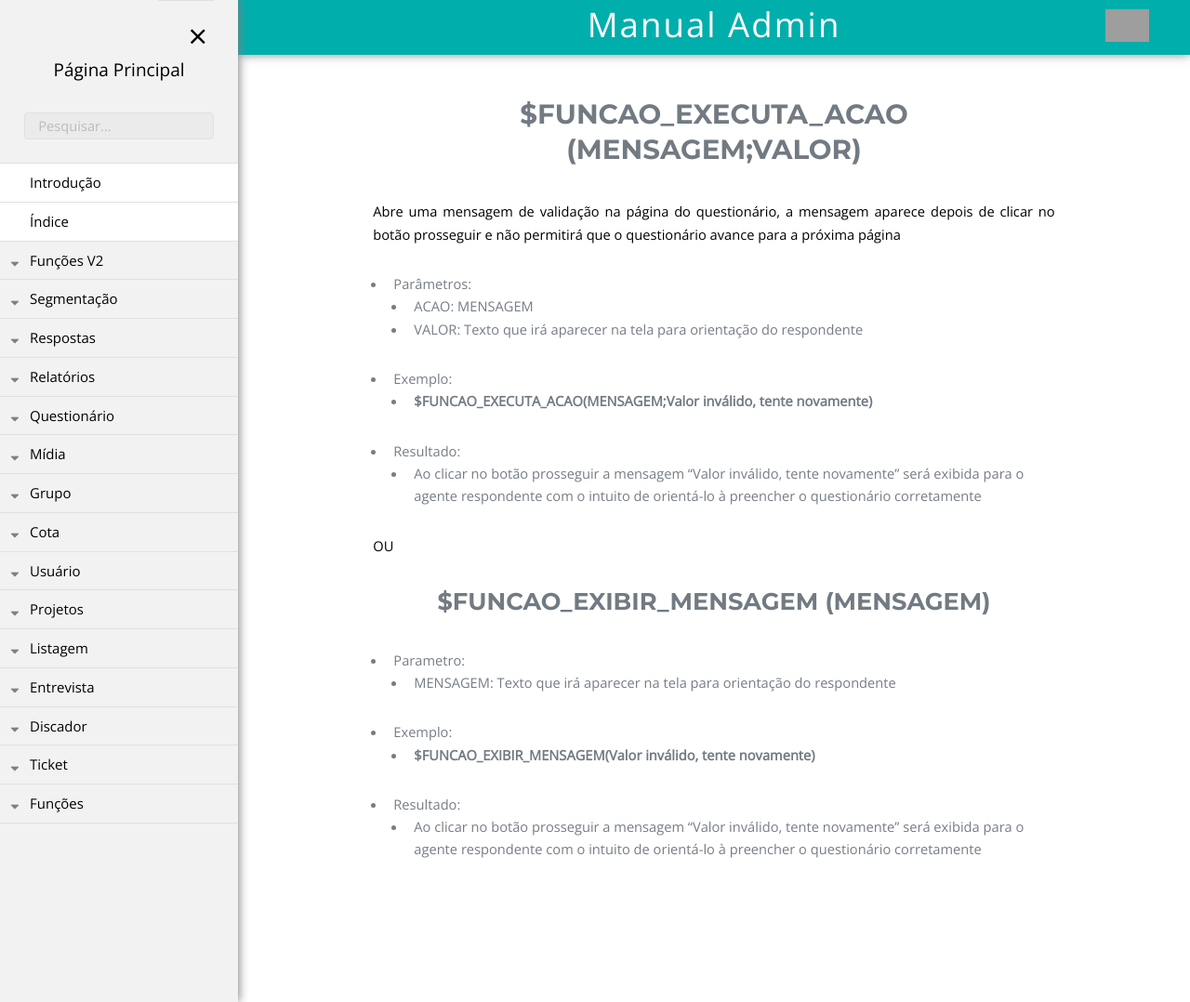
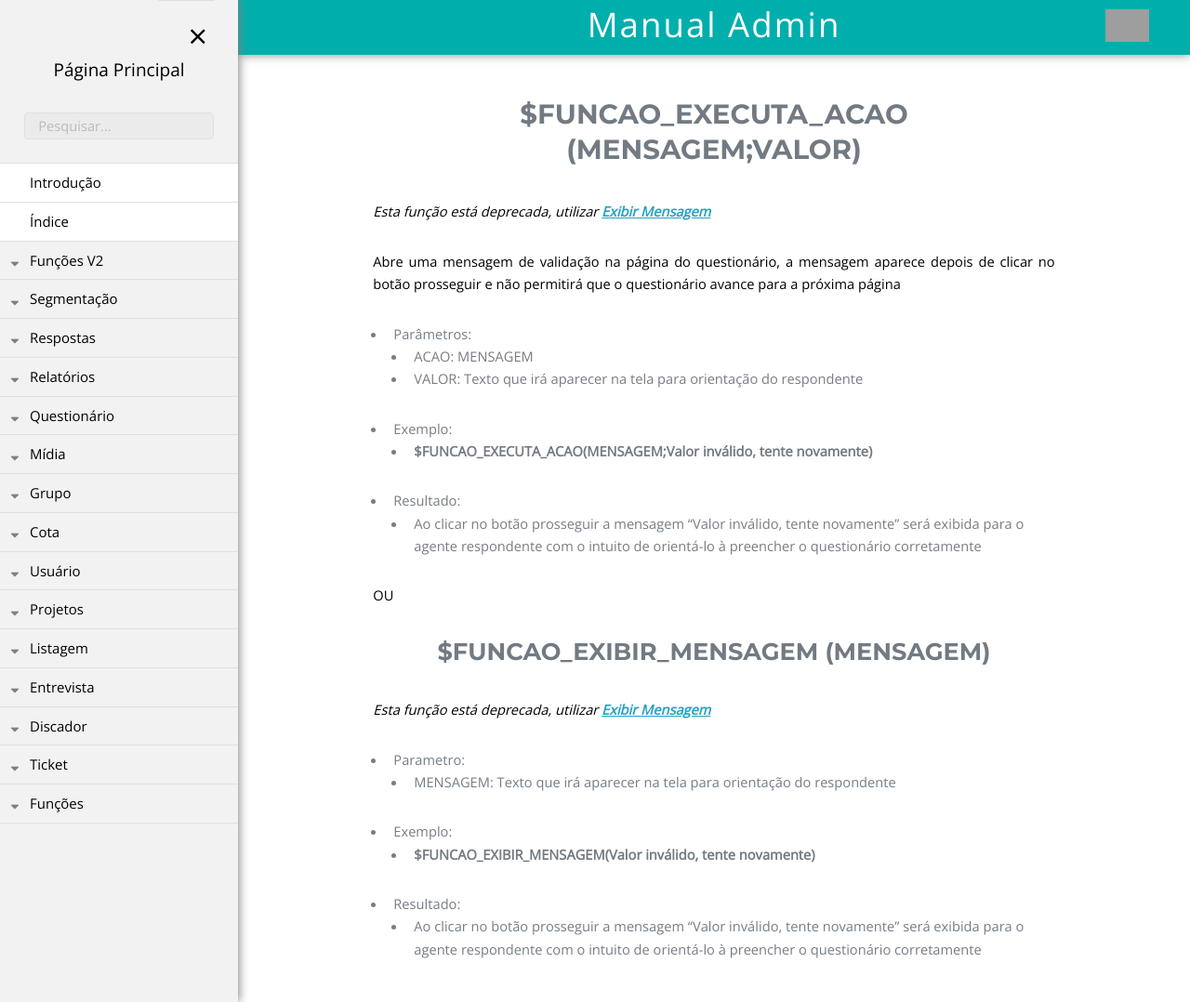
Before and after one commit to rogerio-figueiredo-hsr/hsrtechonline.github.io, a Jekyll site: the page built from _posts/2018-06-14-exibir-mensagem.md, in a window 1280 px wide and 1078 px high. Shown: the whole window at 93% size. Built offline with Jekyll 4.4.1, drawn with Linux system fonts in a browser that asks for light colours; grey boxes are pictures that could not be loaded.

Commit message:
Update 2018-06-14-exibir-mensagem.md

```diff
--- a/_posts/2018-06-14-exibir-mensagem.md
+++ b/_posts/2018-06-14-exibir-mensagem.md
@@ -6,6 +6,8 @@
 pasta: "funcoes"
 ---
 # $FUNCAO_EXECUTA_ACAO (MENSAGEM;VALOR)
+*Esta função está deprecada, utilizar **<a href="/fastQuestAdmin/funcoesv2/exibirMensagem">Exibir Mensagem</a>***
+
 Abre uma mensagem de validação na página do questionário, a mensagem aparece depois de clicar no botão prosseguir e não permitirá que o questionário avance para a próxima página
 
 - Parâmetros:
@@ -19,6 +21,8 @@
 OU
 
 ## $FUNCAO_EXIBIR_MENSAGEM (MENSAGEM)
+*Esta função está deprecada, utilizar **<a href="/fastQuestAdmin/funcoesv2/exibirMensagem">Exibir Mensagem</a>***
+
 - Parametro:
     - MENSAGEM: Texto que irá aparecer na tela para orientação do respondente
 - Exemplo:
```
